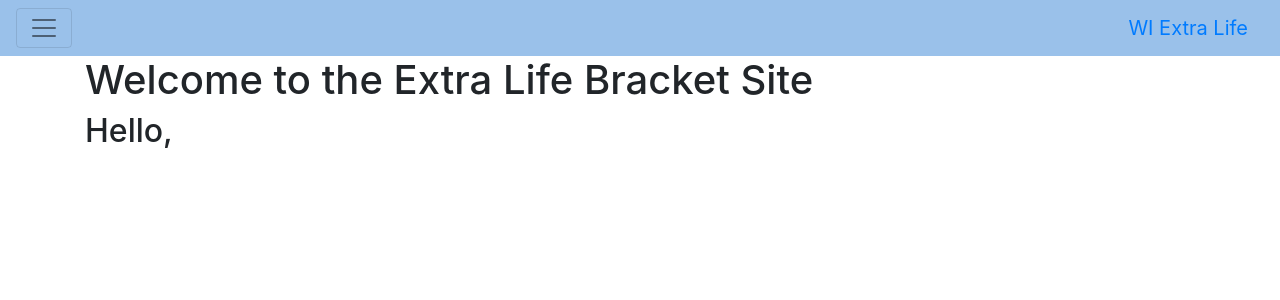
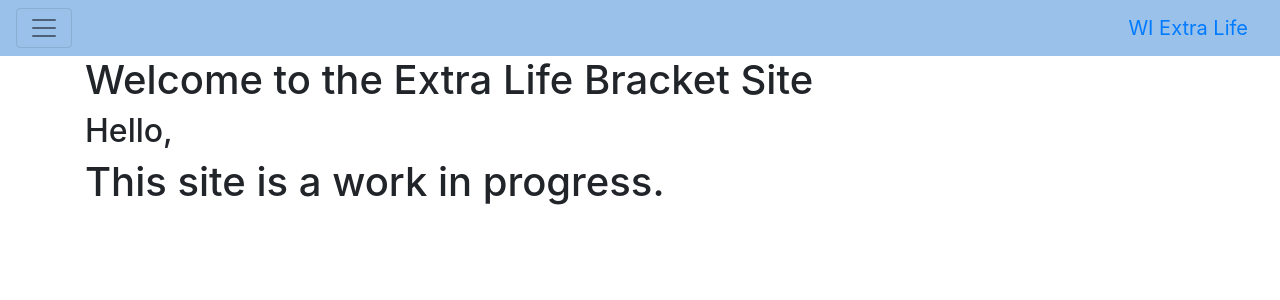
Before and after one commit to JerEpoch/el-frontend, a Vue app: page / in a window 1280 px wide. Shown: the top 300 px of the page. Built offline with nearby package versions, Linux system fonts and the light colour scheme; what animated-vue would draw is missing.

Commit message:
frontpage edit

```diff
--- a/src/components/Home.vue
+++ b/src/components/Home.vue
@@ -3,6 +3,7 @@
 		<b-container class="justify-content-center">
 			<h1>Welcome to the Extra Life Bracket Site</h1>
 			<h2>Hello, {{ username }}</h2>
+			<h1>This site is a work in progress.</h1>
 			<!-- <p v-if="username">has name</p> -->
 		</b-container>
 	</div>
```
